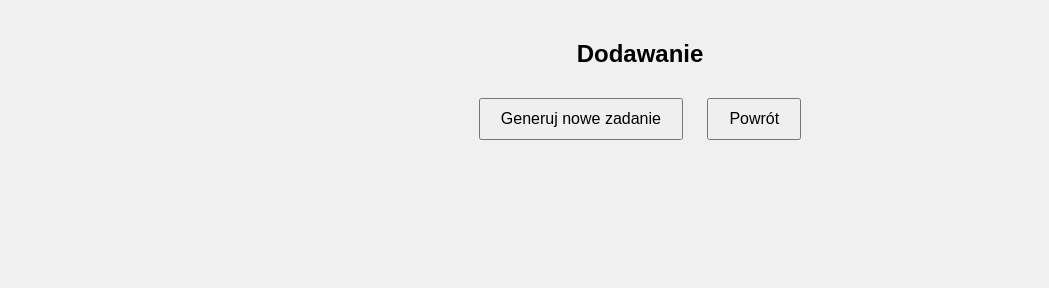
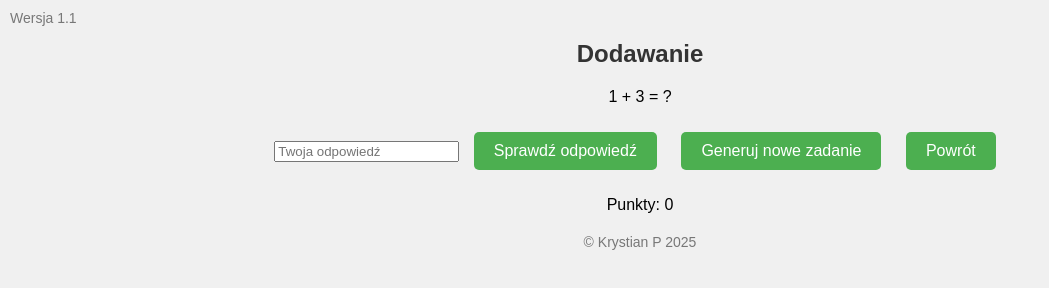
Before and after one commit to LufStudios/matmania.lfrx.ovh, a plain HTML site: page dodawanie.html in a window 1280 px wide. Shown: the whole page, without its empty margins (0-1049 px from the left). Drawn offline with Linux system fonts and the light colour scheme.

Commit message:
Update dodawanie.html

```diff
--- a/dodawanie.html
+++ b/dodawanie.html
@@ -12,26 +12,79 @@
             margin: 0;
             padding: 20px;
         }
+        h2 {
+            color: #333;
+        }
         button {
             padding: 10px 20px;
             margin: 10px;
             font-size: 16px;
             cursor: pointer;
+            background-color: #4CAF50;
+            color: white;
+            border: none;
+            border-radius: 5px;
+            transition: background-color 0.3s;
+        }
+        button:hover {
+            background-color: #45a049;
+        }
+        footer {
+            margin-top: 20px;
+            font-size: 14px;
+            color: #777;
+        }
+        .version {
+            position: absolute;
+            top: 10px;
+            left: 10px;
+            font-size: 14px;
+            color: #777;
         }
     </style>
 </head>
 <body>
 
+    <div class="version">Wersja 1.1</div>
     <h2>Dodawanie</h2>
     <p id="dodawanie-wynik"></p>
+    <input type="number" id="dodawanie-odpowiedz" placeholder="Twoja odpowiedź">
+    <button onclick="checkDodawanie()">Sprawdź odpowiedź</button>
     <button onclick="generateDodawanie()">Generuj nowe zadanie</button>
     <button onclick="location.href='index.html'">Powrót</button>
+    <p id="dodawanie-feedback"></p>
+    <p id="dodawanie-punkty">Punkty: 0</p>
 
     <script>
+        let correctAnswer;
+        let points = 0;
+
         function generateDodawanie() {
             const num1 = Math.floor(Math.random() * 10) + 1;
             const num2 = Math.floor(Math.random() * 10) + 1;
+            correctAnswer = num1 + num2;
             document.getElementById('dodawanie-wynik').innerText = `${num1} + ${num2} = ?`;
+            document.getElementById('dodawanie-odpowiedz').value = '';
+            document.getElementById('dodawanie-feedback').innerText = '';
         }
+
+        function checkDodawanie() {
+            const userAnswer = parseInt(document.getElementById('dodawanie-odpowiedz').value);
+            if (userAnswer === correctAnswer) {
+                points++;
+                document.getElementById('dodawanie-feedback').innerText = 'Brawo! Poprawna odpowiedź!';
+            } else {
+                document.getElementById('dodawanie-feedback').innerText = `Niestety, błędna odpowiedź. Poprawna to: ${correctAnswer}`;
+            }
+            document.getElementById('dodawanie-punkty').innerText = `Punkty: ${points}`;
+        }
+
         generateDodawanie();
-    </
+    </script>
+
+    <footer>
+        &copy; Krystian P 2025
+    </footer>
+
+</body>
+</html>
```
